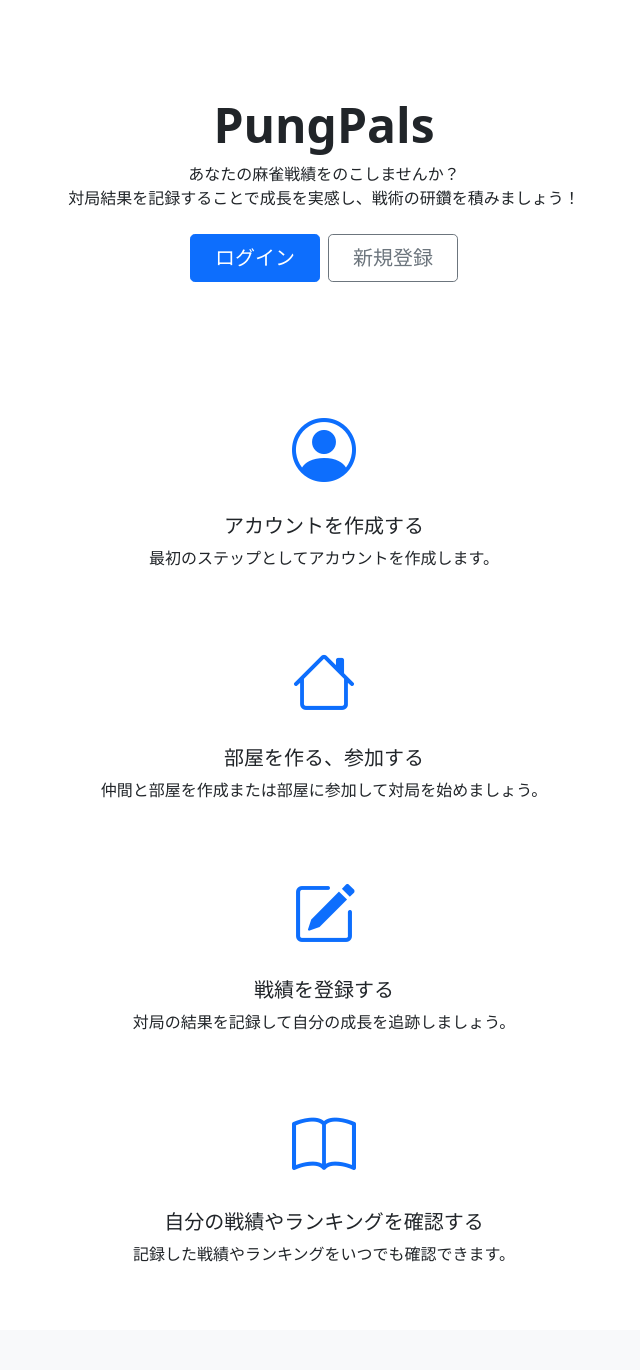
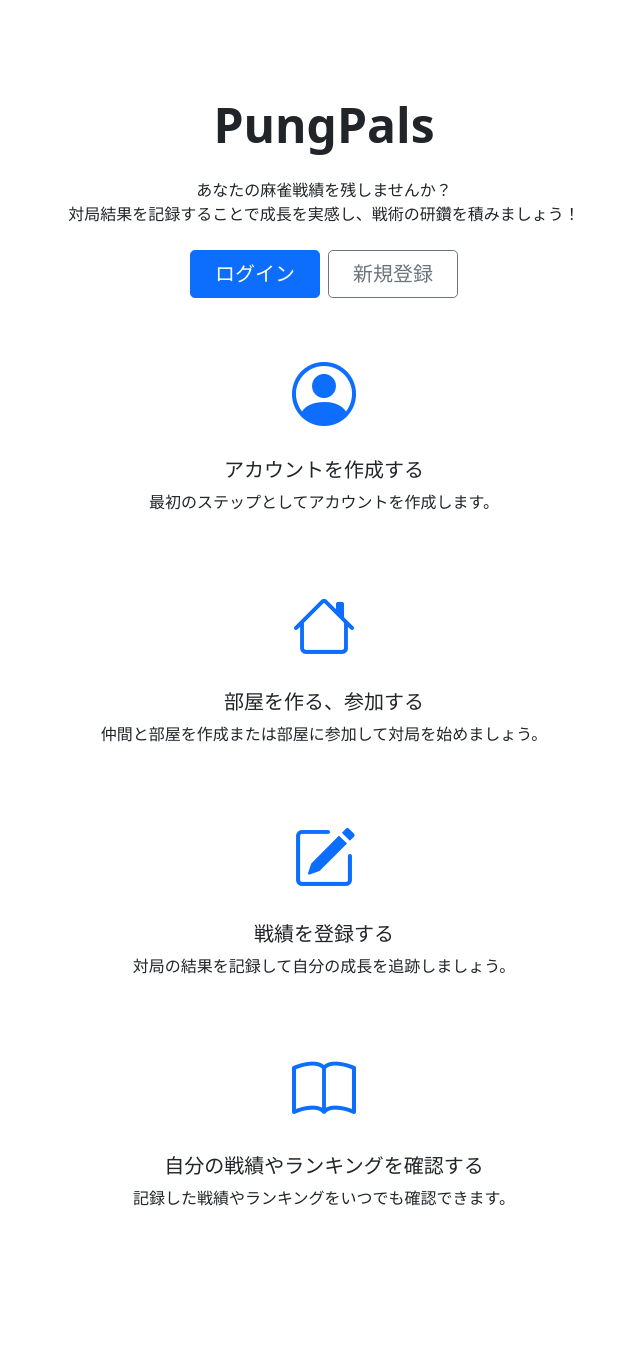
Before and after one commit to kechigon/PungPals, a Django app: page /PungPals/ in a window 1280 px wide. Shown: the part 70-1440 px from the top of the page, without its empty margins (316-956 px from the left). Before the commit the page ends 1332 px from the top, so only its background shows below. Run offline with Django 4.2, Linux system fonts and the light colour scheme; parts of the project's set-up code (start-up, migrations or seed data) failed here and were passed over.

Commit message:
update home.html

```diff
--- a/PungPals/PunPals/templates/PunPals/home.html
+++ b/PungPals/PunPals/templates/PunPals/home.html
@@ -6,15 +6,13 @@
 <div class="px-4 py-5 my-5 text-center">
     <h1 class="display-5 fw-bold">PungPals</h1>
     <div class="col-lg-6 mx-auto"></div>
-        <p class="mb-4">あなたの麻雀戦績をのこしませんか？<br>
+        <p class="mt-4 mb-4">あなたの麻雀戦績を残しませんか？<br>
             対局結果を記録することで成長を実感し、戦術の研鑽を積みましょう！
         </p>
-        <div class="d-grid gap-2 d-sm-flex justify-content-sm-center mb-4">
+        <div class="d-grid gap-2 d-sm-flex justify-content-sm-center mb-5">
             <a href="{% url 'login' %}" class="btn btn-primary btn-lg px-4 gap-3">ログイン</a>
             <a href="{% url 'signup' %}" class="btn btn-outline-secondary btn-lg px-4">新規登録</a>
         </div>
-    </div>
-    <div class="col-lg-8 mx-auto text-center">
         <div class="d-flex flex-column align-items-center mb-5">
             <i class="bi bi-person-circle text-primary" style="font-size: 4rem;"></i>
             <h5 class="mt-3">アカウントを作成する</h5>
```
